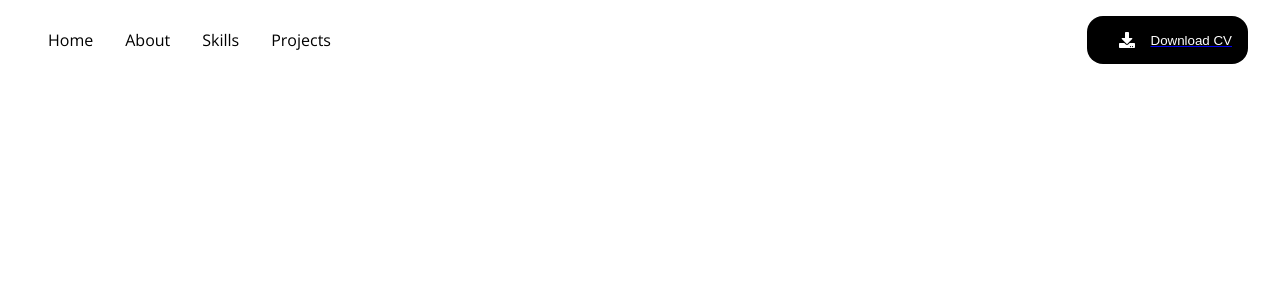
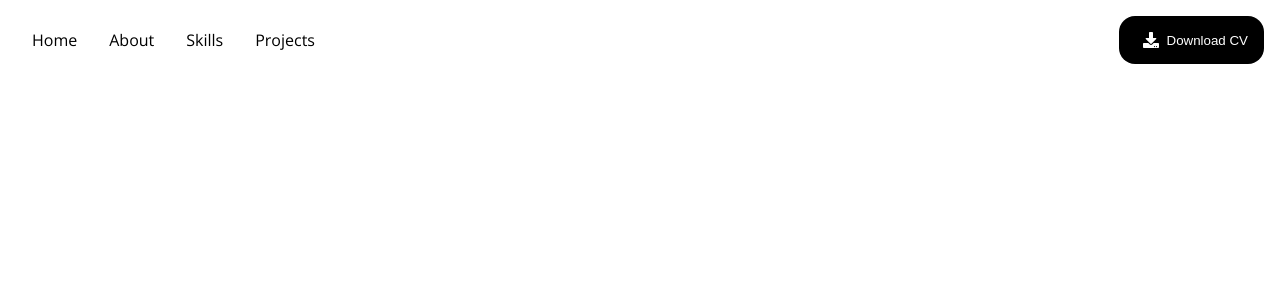
Before and after one commit to ThesngNguyen/portfolio, a React (Create React App) app: page / in a window 1280 px wide. Shown: the top 300 px of the page. Built offline with nearby package versions, Linux system fonts and the light colour scheme.

Commit message:
Upd Navbar Rps v1.1

```diff
--- a/src/App.js
+++ b/src/App.js
@@ -1,6 +1,6 @@
-import logo from './logo.svg';
 import './App.css';
 import Navbar from './components/NavBar';
+import Intro from './components/Intro';
 
 function App() {
   return (
--- a/src/components/NavBar.css
+++ b/src/components/NavBar.css
@@ -2,7 +2,7 @@
     height: 5rem;
     width: 100vw;
     margin: 0 auto;
-    padding: 1rem 2rem;
+    padding: 1rem;
     display: flex;
     align-items: center;
     justify-content: space-between;
@@ -11,7 +11,14 @@
     z-index: 3;
 }
 
+.navbar-Menu {
+    display: flex;
+    justify-content: space-around;
+    align-items: center;
+}
+
 .Menu-ListItem {
+    font-size: 1rem;
     margin: 1rem;
     cursor: pointer;
     text-decoration: none;
@@ -26,16 +33,17 @@
 }
 
 .Menu-Btn {
+    display: flex;
     border: none;
     background-color: black;
     color: white;
     display: flex;
     align-items: center;
     text-align: center;
-    padding: 0 1rem;
+    padding: 0.5rem 1rem;
     border-radius: 1rem;
     cursor: pointer;
-    transition: transform 0.5s ease;
+    transition: transform 0.5s ease, background-color 0.5s ease;
 }
 
 .Menu-Btn:hover {
@@ -47,5 +55,6 @@
     object-fit: cover;
     height: 1rem;
     width: 1rem;
-    margin: 1rem;
+    margin: 0.5rem;
+    text-decoration: none;
 }
--- a/src/components/NavBar.js
+++ b/src/components/NavBar.js
@@ -4,6 +4,15 @@ import { Link } from 'react-scroll';
 import { FaDownload } from 'react-icons/fa';
 
 const Navbar = () => {
+    const handleDownload = () => {
+        const link = document.createElement('a');
+        link.href = '/CV_NGUYEN-CAO-THANG.pdf';
+        link.download = 'CV_NGUYEN-CAO-THANG.pdf';
+        document.body.appendChild(link);
+        link.click();
+        document.body.removeChild(link);
+    };
+
     return(
         <nav className='navbar'>
             <div className='navbar-Menu'>
@@ -12,11 +21,9 @@ const Navbar = () => {
                 <Link className='Menu-ListItem'>Skills</Link>
                 <Link className='Menu-ListItem'>Projects</Link>
             </div>
-            <a href="/CV_NGUYEN-CAO-THANG.pdf" download>
-                <button className='Menu-Btn'>
-                    <FaDownload className='Menu-Btn-Img'/>Download CV
-                </button>
-            </a>
+            <button className='Menu-Btn' onClick={handleDownload}>
+                <FaDownload className='Menu-Btn-Img'/>Download CV
+            </button>
         </nav>
     )
 }
```
